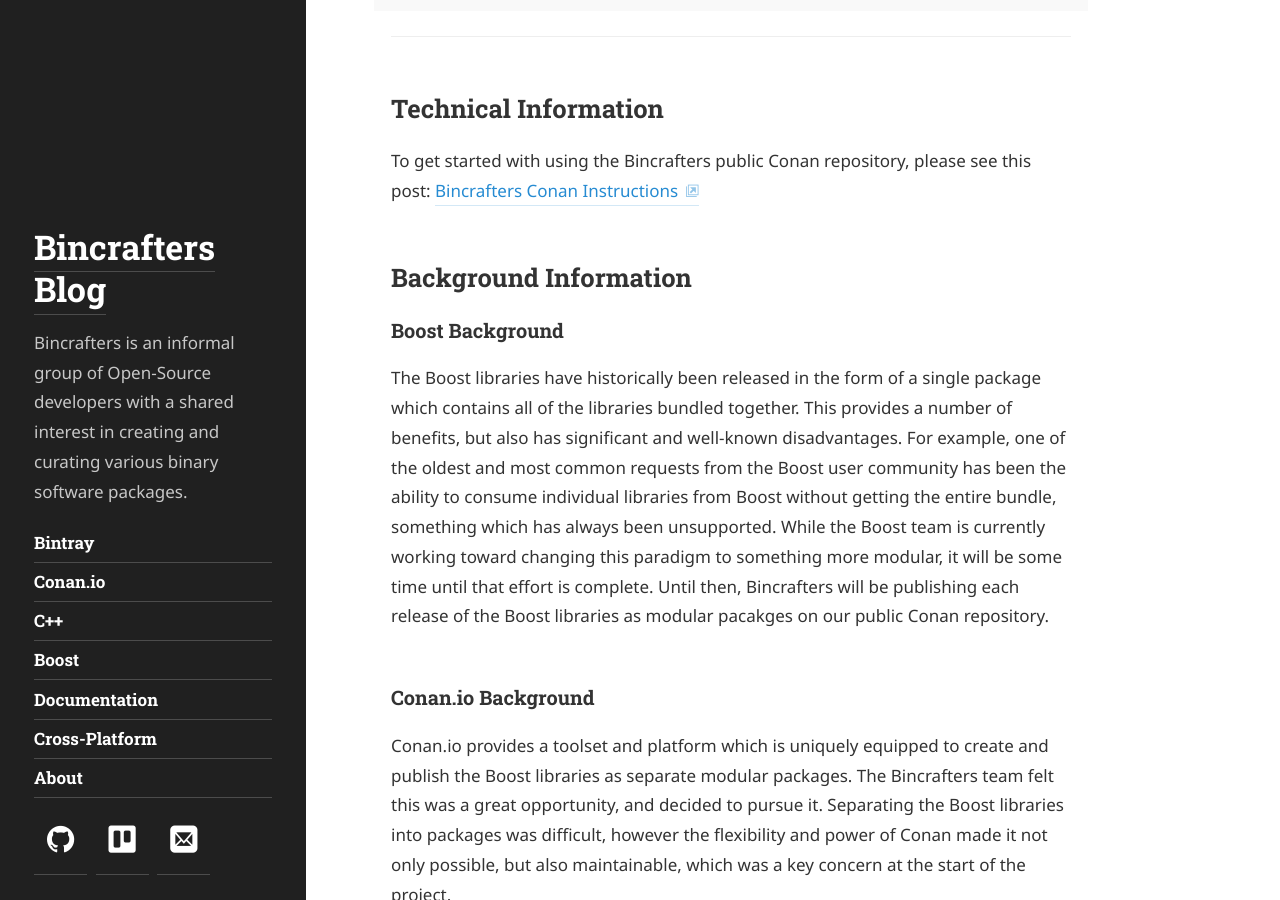
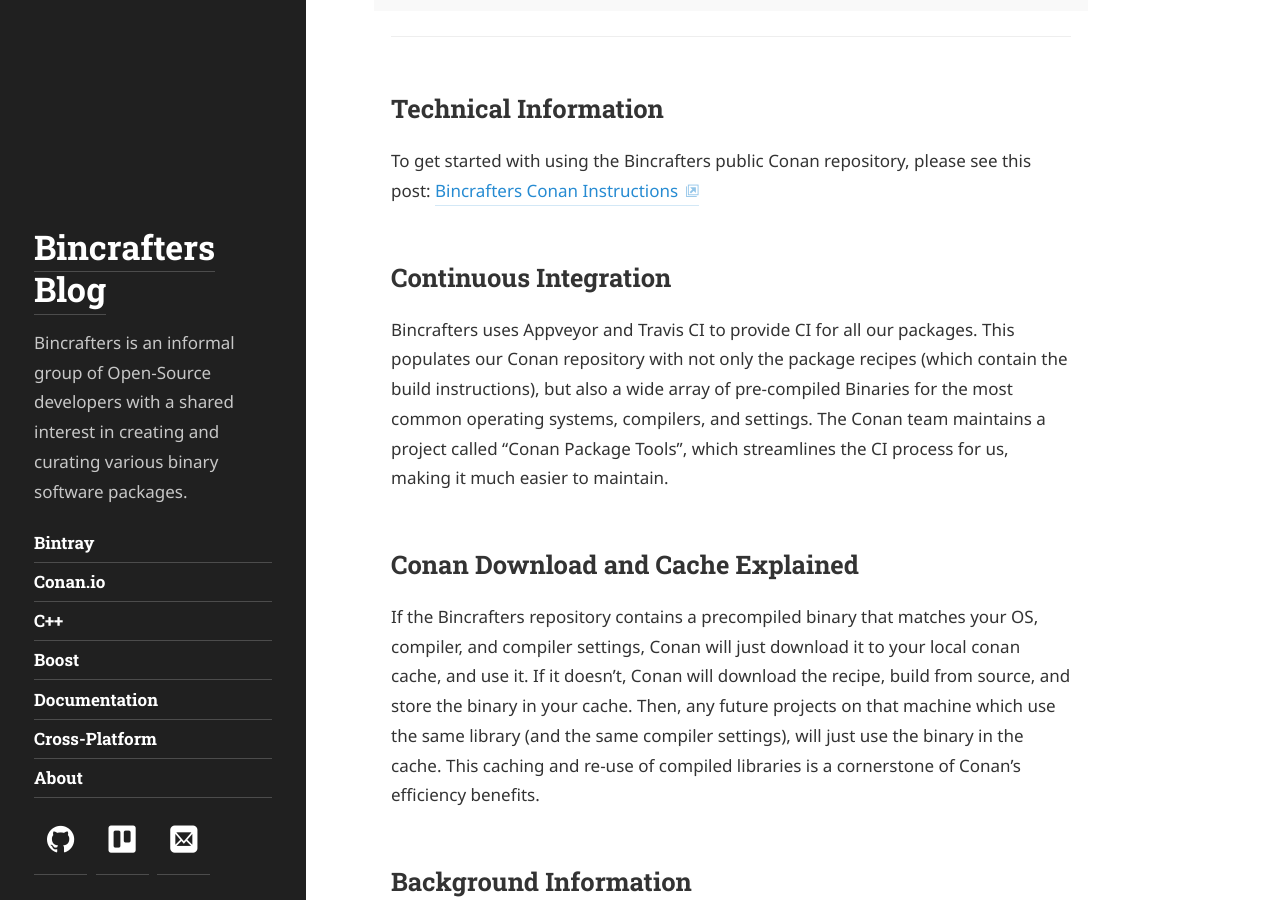
Before and after one commit to bincrafters/bincrafters.github.io, a Jekyll site: the page built from _posts/2017-07-27-boost-modular-packages-conan.md, in a window 1280 px wide and 900 px high, scrolled down 670 px. Built offline with Jekyll 4.4.1, drawn with Linux system fonts in a browser that asks for light colours; some web fonts are replaced.

Commit message:
added additional info to boost post

```diff
--- a/_posts/2017-07-27-boost-modular-packages-conan.md
+++ b/_posts/2017-07-27-boost-modular-packages-conan.md
@@ -23,6 +23,12 @@ Boost.Process/1.64.0@bincrafters/stable
 ## Technical Information
 To get started with using the Bincrafters public Conan repository, please see this post: [Bincrafters Conan Instructions](https://bincrafters.github.io/2017/06/06/using-bincrafters-conan-repository)
 
+## Continuous Integration
+Bincrafters uses Appveyor and Travis CI to provide CI for all our packages.  This populates our Conan repository with not only the package recipes (which contain the build instructions), but also a wide array of pre-compiled Binaries for the most common operating systems, compilers, and settings.  The Conan team maintains a project called "Conan Package Tools", which streamlines the CI process for us, making it much easier to maintain.
+
+## Conan Download and Cache Explained
+If the Bincrafters repository contains a precompiled binary that matches your OS, compiler, and compiler settings, Conan will just download it to your local conan cache, and use it.  If it doesn't, Conan will download the recipe, build from source, and store the binary in your cache. Then, any future projects on that machine which use the same library (and the same compiler settings), will just use the binary in the cache.  This caching and re-use of compiled libraries is a cornerstone of Conan's efficiency benefits.
+
 ## Background Information
 ### Boost Background
 The Boost libraries have historically been released in the form of a single package which contains all of the libraries bundled together.  This provides a number of benefits, but also has significant and well-known disadvantages. For example, one of the oldest and most common requests from the Boost user community has been the ability to consume individual libraries from Boost without getting the entire bundle, something which has always been unsupported. While the Boost team is currently working toward changing this paradigm to something more modular, it will be some time until that effort is complete. Until then, Bincrafters will be publishing each release of the Boost libraries as modular pacakges on our public Conan repository.
```
